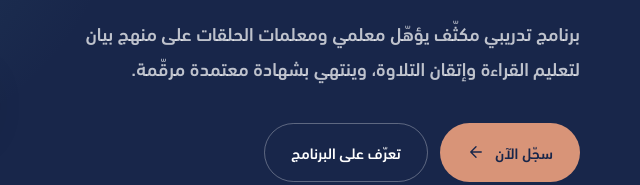
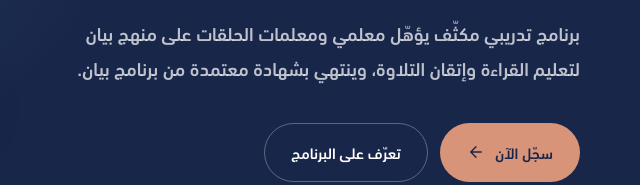
Before and after one commit to bayan-sketch/bayan-sketch.github.io, a plain HTML site: page rakaez/index.html in a window 1280 px wide. Shown: the part 388-573 px from the top of the page, 592-1232 px from the left. Drawn offline with Linux system fonts and the light colour scheme.

Commit message:
ركائز: تعديل نص الواجهة
Co-Authored-By: Claude Opus 5.5 <noreply@anthropic.com>
Claude-Session: https://claude.ai/code/session_01VVrggb8bs7aCCrpjxBJkEj

```diff
--- a/rakaez/index.html
+++ b/rakaez/index.html
@@ -604,7 +604,7 @@ footer{background:var(--navy-d);color:rgba(255,255,255,.6);padding:72px 0 36px;f
       <div>
         <span class="tag rv"><span class="dot"></span>التسجيل مفتوح · ركائز 34 تنطلق 22 نوفمبر</span>
         <h1 class="rv" style="--d:1">نُعِدّ <em>معلّم بيان</em><br>المتقن والمعتمد</h1>
-        <p class="lead rv" style="--d:2">برنامج تدريبي مكثّف يؤهّل معلمي ومعلمات الحلقات على منهج بيان لتعليم القراءة وإتقان التلاوة، وينتهي بشهادة معتمدة مرقّمة.</p>
+        <p class="lead rv" style="--d:2">برنامج تدريبي مكثّف يؤهّل معلمي ومعلمات الحلقات على منهج بيان لتعليم القراءة وإتقان التلاوة، وينتهي بشهادة معتمدة من برنامج بيان.</p>
         <div class="cta rv" style="--d:3">
           <a href="#register" class="btn btn-p">سجّل الآن <svg class="i"><use href="#i-arrow"/></svg></a>
           <a href="#program" class="btn btn-o">تعرّف على البرنامج</a>
```
